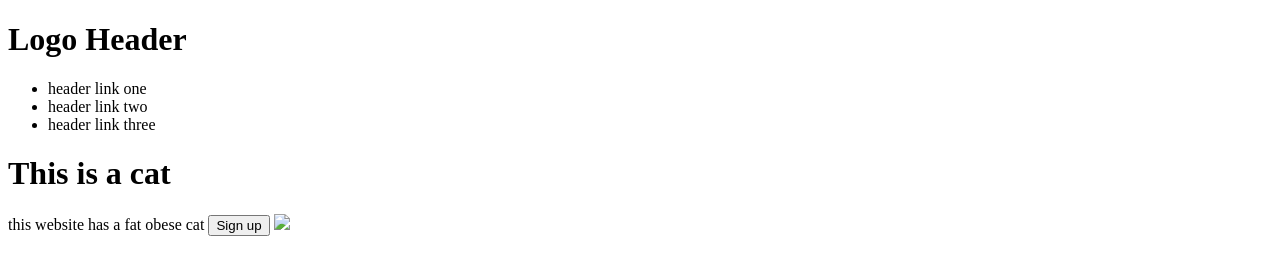
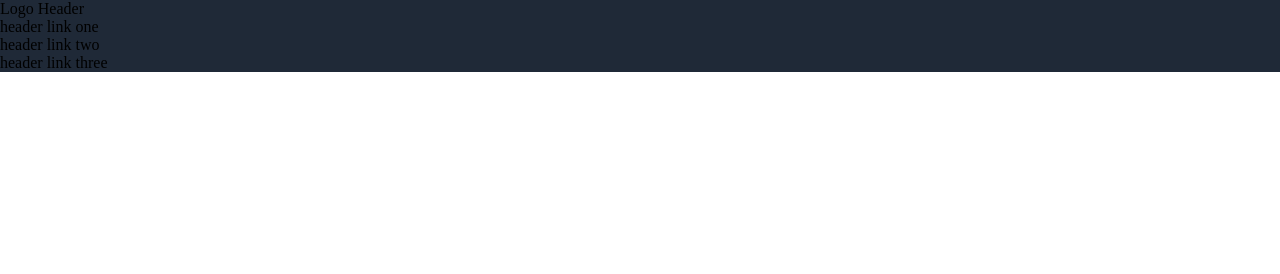
Before and after one commit to itsoriori/odin-landing-page, a plain HTML site: page index.html in a window 1280 px wide. Drawn offline with Linux system fonts and the light colour scheme.

Commit message:
reset page for better organization

```diff
--- a/index.html
+++ b/index.html
@@ -10,35 +10,14 @@
 <body>
     <div class="one">
         <div class="header">
-            <h1>Logo Header</h1>
-            <ul>
-                <li>header link one</li>
-                <li> header link two</li>
-                <li> header link three</li>
-            </ul>
-        <div>
-            <h1>This is a cat</h1>
-            <p1> this website has a fat obese cat</p1>
-            <button class="sign-one">Sign up</button>
-            <img src="./images/cat">
+            <div class="logo">
+                Logo Header
+            </div>
+            <div class="links">
+                <ul>
+                    <li>header link one</li>
+                    <li>header link two</li>
+                    <li>header link three</li>
+                </ul>
+            </div>
         </div>
-        </div>
-
-    </div>
-
-    <div  class="two">
-
-    </div>
-
-    <div class="three">
-
-    </div>
-
-    <div class="four">
-
-    </div>
-
-    <div class="footer">
-
-    </div>
-</body>
--- a/style.css
+++ b/style.css
@@ -0,0 +1,9 @@
+* {
+    box-sizing: border-box;
+    padding: 0;
+    margin: 0;
+}
+
+.one {
+    background-color: #1F2937;
+}
```
